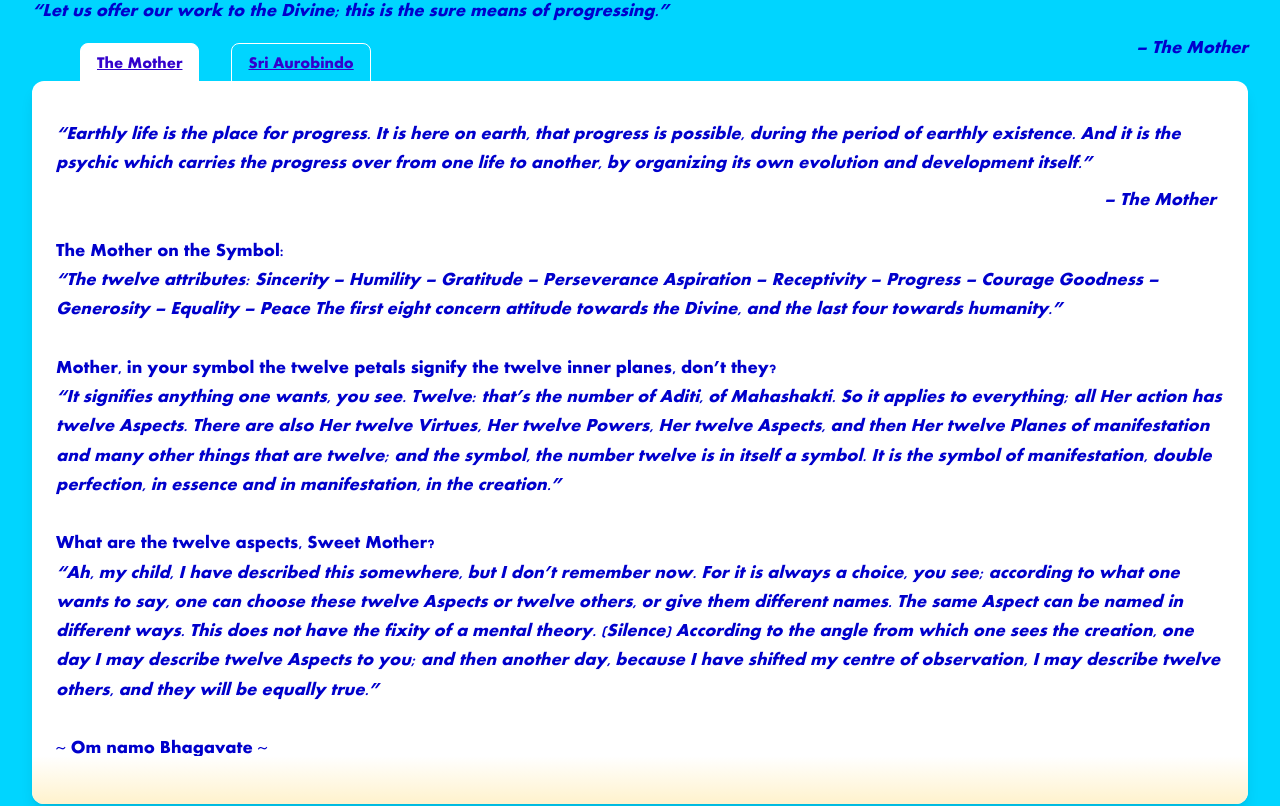
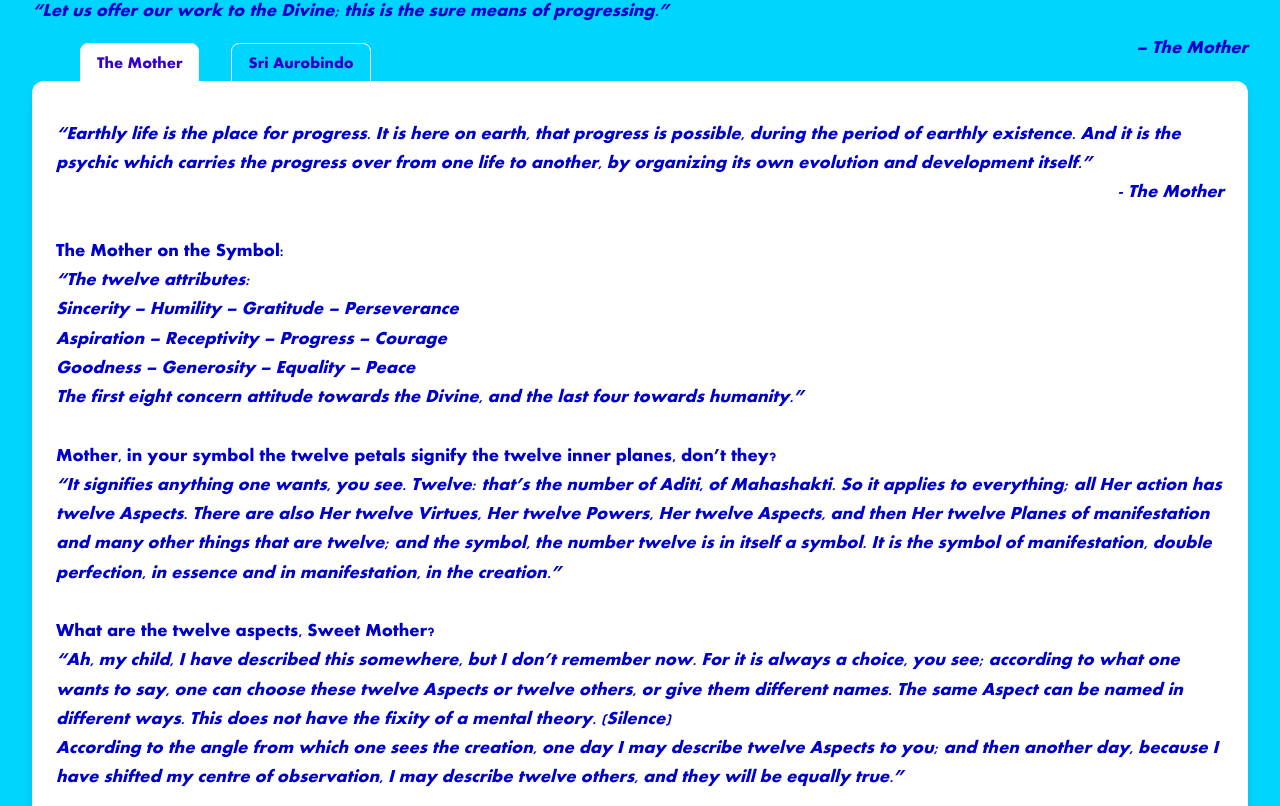
Before and after one commit to livingsymbol/colouring-project-v2, a React (Vite) app in the folder client/: page /home in a window 1280 px wide. Shown: the part 559-1365 px from the top of the page. Built offline with nearby package versions, Linux system fonts and the light colour scheme; no server answers.

Commit message:
Replace html content rendering with json

```diff
--- a/client/src/components/Paragraph.jsx
+++ b/client/src/components/Paragraph.jsx
@@ -1,6 +1,6 @@
-export default function Paragraph({ children }) {
+export default function Paragraph({ children, attributes }) {
     return (
-        <p className="my-4 text-[#0000cc] font-semibold text-base sm:text-lg leading-relaxed">
+        <p className="my-4 text-[#0000cc] font-semibold text-base sm:text-lg leading-relaxed" >
             {children}
         </p>
     );
--- /dev/null
+++ b/client/src/components/RichTextRenderer.jsx
@@ -0,0 +1,22 @@
+import { generateHTML } from '@tiptap/core'
+import StarterKit from '@tiptap/starter-kit'
+import TextAlign from '@tiptap/extension-text-align'
+import Underline from '@tiptap/extension-underline'
+import Link from '@tiptap/extension-link'
+import HardBreak from '@tiptap/extension-hard-break'
+
+export default function RichTextRenderer({ content }) {
+    const html = generateHTML(content, [
+        StarterKit.configure({
+            hardBreak: false,
+        }),
+        HardBreak,
+        Underline,
+        Link,
+        TextAlign.configure({ types: ['heading', 'paragraph'] }),
+    ])
+
+    return (
+        <p className="my-4 text-[#0000cc] font-semibold text-base sm:text-lg leading-relaxed" dangerouslySetInnerHTML={{ __html: html }} />
+    )
+}
--- a/client/src/components/Tabs.jsx
+++ b/client/src/components/Tabs.jsx
@@ -11,7 +11,7 @@ export default function Tabs({ items }) {
                     <button
                         key={index}
                         onClick={() => setActiveIndex(index)}
-                        className={`px-4 py-2 font-semibold underline rounded-t-lg transition-all duration-300 hover:bg-white
+                        className={`px-4 py-2 font-semibold rounded-t-lg transition-all duration-300 hover:bg-white
               ${index === activeIndex
                                 ? "bg-white text-[#3300cc] border border-white"
                                 : "text-[#3300cc] border border-white"
--- a/client/src/components/tabs/HomeTab1.jsx
+++ b/client/src/components/tabs/HomeTab1.jsx
@@ -1,45 +1,107 @@
-import Author from "../Author";
-import Paragraph from "../Paragraph";
+import RichTextRenderer from "../RichTextRenderer";
+
+const homeTab1Content = {
+    "type": "doc",
+    "content": [
+        {
+            "type": "paragraph",
+            "content": [
+                {
+                    "type": "text",
+                    "text": "“Earthly life is the place for progress. It is here on earth, that progress is possible, during the period of earthly existence. And it is the psychic which carries the progress over from one life to another, by organizing its own evolution and development itself.”",
+                    "marks": [{ "type": "italic" }]
+                },
+                { "type": "hardBreak" },
+                {
+                    "type": "paragraph",
+                    "attrs": { "textAlign": "right" },
+                    "content": [
+                        {
+                            "type": "text",
+                            "text": " - The Mother",
+                            "marks": [{ "type": "italic" }]
+                        }
+                    ]
+                },
+                { "type": "hardBreak" },
+                {
+                    "type": "text",
+                    "text": "The Mother on the Symbol:"
+                },
+                { "type": "hardBreak" },
+                {
+                    "type": "text",
+                    "text": "“The twelve attributes:",
+                    "marks": [{ "type": "italic" }]
+                },
+                { "type": "hardBreak" },
+                {
+                    "type": "text",
+                    "text": "Sincerity – Humility – Gratitude – Perseverance",
+                    "marks": [{ "type": "italic" }]
+                },
+                { "type": "hardBreak" },
+                {
+                    "type": "text",
+                    "text": "Aspiration – Receptivity – Progress – Courage",
+                    "marks": [{ "type": "italic" }]
+                },
+                { "type": "hardBreak" },
+                {
+                    "type": "text",
+                    "text": "Goodness – Generosity – Equality – Peace",
+                    "marks": [{ "type": "italic" }]
+                },
+                { "type": "hardBreak" },
+                {
+                    "type": "text",
+                    "text": "The first eight concern attitude towards the Divine, and the last four towards humanity.”",
+                    "marks": [{ "type": "italic" }]
+                },
+                { "type": "hardBreak" },
+                { "type": "hardBreak" },
+                {
+                    "type": "text",
+                    "text": "Mother, in your symbol the twelve petals signify the twelve inner planes, don’t they?"
+                },
+                { "type": "hardBreak" },
+                {
+                    "type": "text",
+                    "text": "“It signifies anything one wants, you see. Twelve: that’s the number of Aditi, of Mahashakti. So it applies to everything; all Her action has twelve Aspects. There are also Her twelve Virtues, Her twelve Powers, Her twelve Aspects, and then Her twelve Planes of manifestation and many other things that are twelve; and the symbol, the number twelve is in itself a symbol. It is the symbol of manifestation, double perfection, in essence and in manifestation, in the creation.”",
+                    "marks": [{ "type": "italic" }]
+                },
+                { "type": "hardBreak" },
+                { "type": "hardBreak" },
+                {
+                    "type": "text",
+                    "text": "What are the twelve aspects, Sweet Mother?"
+                },
+                { "type": "hardBreak" },
+                {
+                    "type": "text",
+                    "text": "“Ah, my child, I have described this somewhere, but I don’t remember now. For it is always a choice, you see; according to what one wants to say, one can choose these twelve Aspects or twelve others, or give them different names. The same Aspect can be named in different ways. This does not have the fixity of a mental theory. (Silence)",
+                    "marks": [{ "type": "italic" }]
+                },
+                { "type": "hardBreak" },
+                {
+                    "type": "text",
+                    "text": "According to the angle from which one sees the creation, one day I may describe twelve Aspects to you; and then another day, because I have shifted my centre of observation, I may describe twelve others, and they will be equally true.”",
+                    "marks": [{ "type": "italic" }]
+                },
+                { "type": "hardBreak" },
+                { "type": "hardBreak" },
+                { "type": "hardBreak" },
+                {
+                    "type": "text",
+                    "text": "~ Om namo Bhagavate ~"
+                },
+            ]
+        }
+    ]
+}
 
 export default function HomeTab1() {
-    return <>
-        <Paragraph>
-            <i>
-                “Earthly life is the place for progress. It is here on earth, that progress is possible, during the period of earthly existence. And it is the psychic which carries the progress over from one life to another, by organizing its own evolution and development itself.”
-                <br />
-                <Author>The Mother</Author>
-            </i>
-            <br />
-            <br />
-            The Mother on the Symbol:
-            <br />
-            <i>
-                “The twelve attributes:
-                Sincerity – Humility – Gratitude – Perseverance
-                Aspiration – Receptivity – Progress – Courage
-                Goodness – Generosity – Equality – Peace
-                The first eight concern attitude towards the Divine, and the last four towards humanity.”
-            </i>
-            <br />
-            <br />
-
-            Mother, in your symbol the twelve petals signify the twelve inner planes, don’t they?
-            <br />
-            <i>
-                “It signifies anything one wants, you see. Twelve: that’s the number of Aditi, of Mahashakti. So it applies to everything; all Her action has twelve Aspects. There are also Her twelve Virtues, Her twelve Powers, Her twelve Aspects, and then Her twelve Planes of manifestation and many other things that are twelve; and the symbol, the number twelve is in itself a symbol. It is the symbol of manifestation, double perfection, in essence and in manifestation, in the creation.”
-            </i>
-            <br />
-            <br />
-
-            What are the twelve aspects, Sweet Mother?
-            <br />
-            <i>
-                “Ah, my child, I have described this somewhere, but I don’t remember now. For it is always a choice, you see; according to what one wants to say, one can choose these twelve Aspects or twelve others, or give them different names. The same Aspect can be named in different ways. This does not have the fixity of a mental theory. (Silence)
-                According to the angle from which one sees the creation, one day I may describe twelve Aspects to you; and then another day, because I have shifted my centre of observation, I may describe twelve others, and they will be equally true.”
-            </i>
-            <br />
-            <br />
-            ~ Om namo Bhagavate ~
-        </Paragraph>
-    </>;
+    return <div>
+        <RichTextRenderer content={homeTab1Content} />
+    </div>;
 }
--- a/client/src/components/tabs/HomeTab2.jsx
+++ b/client/src/components/tabs/HomeTab2.jsx
@@ -1,32 +1,95 @@
-import Paragraph from "../Paragraph";
+import RichTextRenderer from "../RichTextRenderer";
+
+const homeTab2Content = {
+    "type": "doc",
+    "content": [
+        {
+            "type": "paragraph",
+            "content": [
+                { "type": "text", "text": "Sri Aurobindo on Colour:" },
+                { "type": "hardBreak" },
+                { "type": "hardBreak" }
+            ]
+        },
+        {
+            "type": "paragraph",
+            "content": [
+                {
+                    "type": "text",
+                    "marks": [{ "type": "italic" }],
+                    "text": "“There is an order of significances in which they indicate various psychological dynamisms, e.g., faith, love, protection, etc. There is another order of significances in which they indicate the aura or the activity of divine beings, Krishna, Mahakali, Radha or else of other superhuman beings."
+                },
+                { "type": "hardBreak" },
+                {
+                    "type": "text",
+                    "marks": [{ "type": "italic" }],
+                    "text": "Colour and light are always close to each other - colour being more indicative, light more dynamic. Colour incandescent becomes light.”"
+                }
+            ]
+        },
+        {
+            "type": "paragraph",
+            "content": [
+                { "type": "hardBreak" },
+                { "type": "text", "text": "Sri Aurobindo on the Symbol:" },
+                { "type": "hardBreak" },
+                { "type": "hardBreak" }
+            ]
+        },
+        {
+            "type": "paragraph",
+            "content": [
+                {
+                    "type": "text",
+                    "marks": [{ "type": "italic" }],
+                    "text": "“Centre and four powers, white. The twelve, all of different colour in three groups:"
+                },
+                { "type": "hardBreak" },
+                {
+                    "type": "text",
+                    "marks": [{ "type": "italic" }],
+                    "text": "Top group red, passing to orange towards yellow."
+                },
+                { "type": "hardBreak" },
+                {
+                    "type": "text",
+                    "marks": [{ "type": "italic" }],
+                    "text": "Next group, yellow passing through green towards blue."
+                },
+                { "type": "hardBreak" },
+                {
+                    "type": "text",
+                    "marks": [{ "type": "italic" }],
+                    "text": "And third group, blue passing through violet towards red."
+                },
+                { "type": "hardBreak" },
+                {
+                    "type": "text",
+                    "marks": [{ "type": "italic" }],
+                    "text": "If white is not convenient, the center may be gold (powder).”"
+                }
+            ]
+        },
+        {
+            "type": "paragraph",
+            "content": [
+                { "type": "hardBreak" },
+                { "type": "hardBreak" },
+                { "type": "hardBreak" },
+                { "type": "hardBreak" },
+                { "type": "hardBreak" },
+                {
+                    "type": "text",
+                    "marks": [{ "type": "bold" }, { "type": "italic" }],
+                    "text": "~ Om namo Bhagavate ~"
+                }
+            ]
+        }
+    ]
+}
 
 export default function HomeTab2() {
-    return <>
-        <Paragraph>
-            Sri Aurobindo on Colour:
-            <br />
-            <br />
-            <i>
-                “There is an order of significances in which they indicate various psychological dynamisms, e.g., faith, love, protection, etc. There is another order of significances in which they indicate the aura or the activity of divine beings, Krishna, Mahakali, Radha or else of other superhuman beings.
-                <br />
-                Colour and light are always close to each other - colour being more indicative, light more dynamic. Colour incandescent becomes light.”
-            </i>
-            <br />
-            <br />
-            Sri Aurobindo on the Symbol:
-            <br />
-            <br />
-            <i>
-                “Centre and four powers, white. The twelve, all of different colour in three groups:
-                Top group red, passing to orange towards yellow.
-                Next group, yellow passing through green towards blue.
-                And third group, blue passing through violet towards red.
-                If white is not convenient, the center may be gold (powder).”
-            </i>
-            <br />
-            <br />
-            <br />
-            ~ Om namo Bhagavate ~
-        </Paragraph>
-    </>
+    return <div>
+        <RichTextRenderer content={homeTab2Content} />
+    </div>;
 }
```
Also changed, not shown: client/package.json (+11 -0 lines), client/src/App.jsx (+7 -0 lines), client/src/pages/Colours.jsx (+21 -5 lines), client/src/pages/Home.jsx (indentation only), 1 other file (tests, documents, lock files or other folders).
